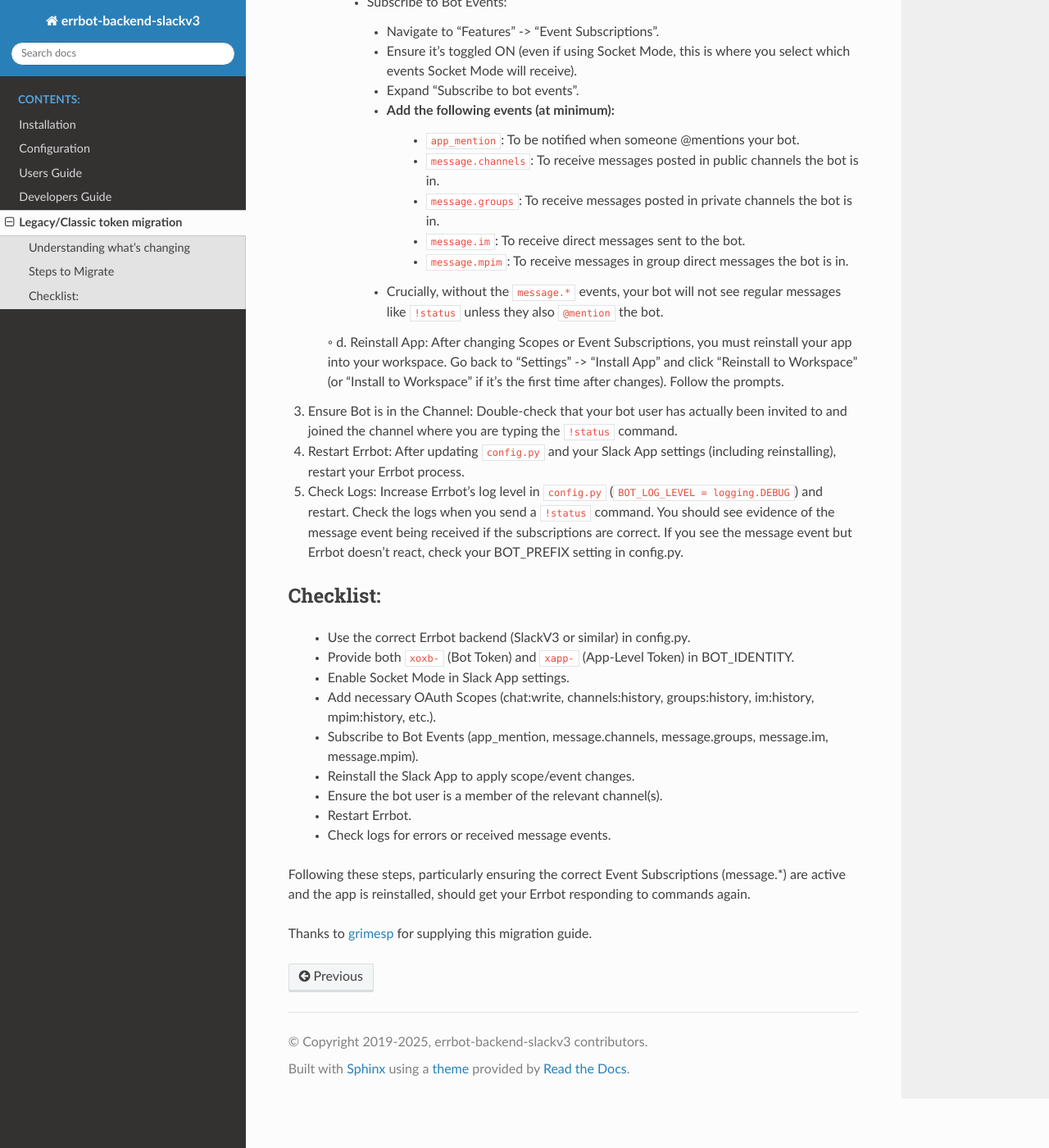
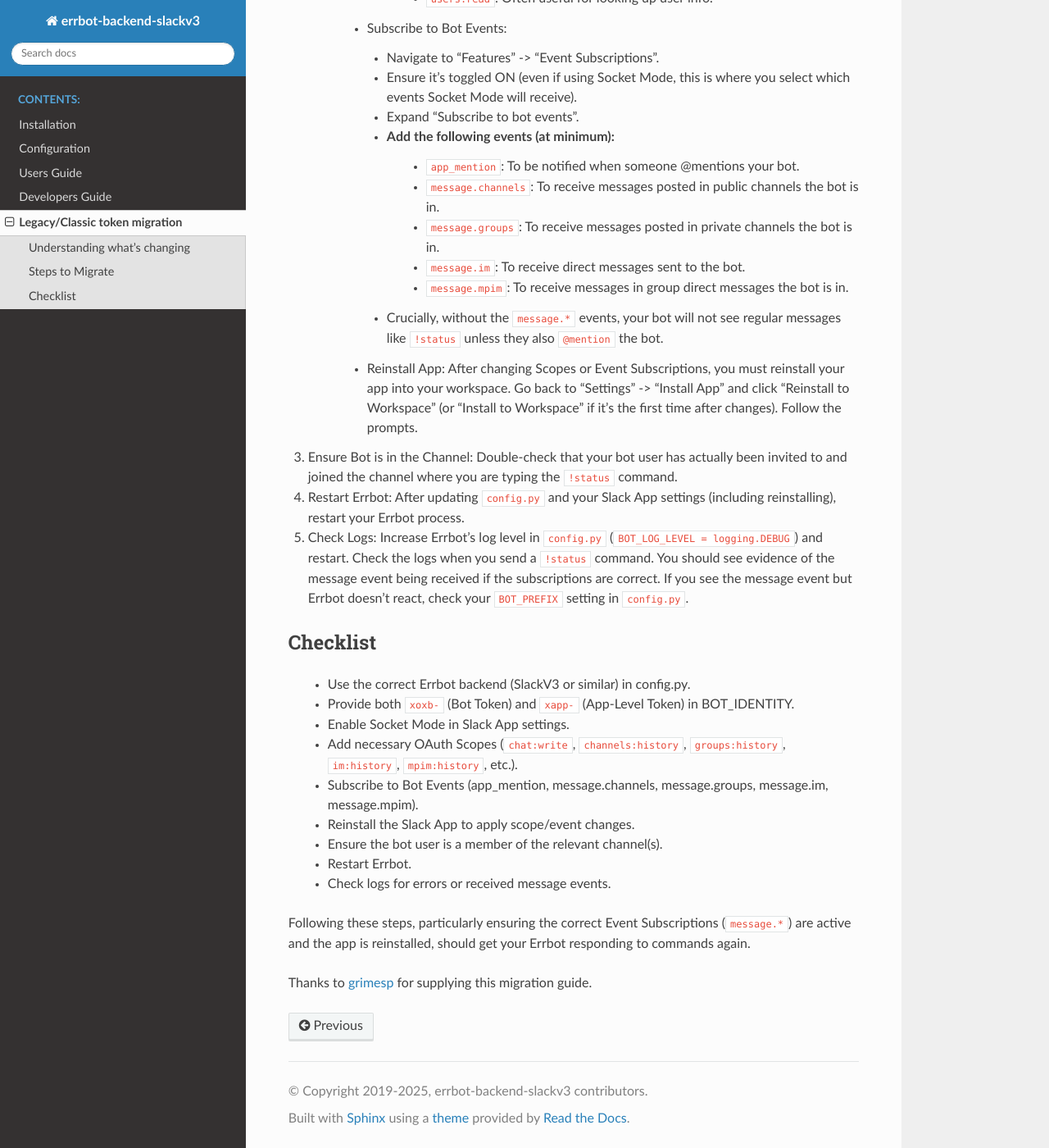
Before and after one commit to errbotio/err-backend-slackv3, a Sphinx documentation site: the page built from docs/legacy_migration.rst, in a window 1280 px wide and 1400 px high, scrolled down 1761 px. Shown: the whole window at 82% size. Built offline with Sphinx 7.4.7 and the Read the Docs theme 3.1.0, drawn with Linux system fonts in a browser that asks for light colours; part of the change alters nothing that is shown; some of the changed text lies outside the part shown.

```diff
--- a/docs/legacy_migration.rst
+++ b/docs/legacy_migration.rst
@@ -1,9 +1,9 @@
 Legacy/Classic token migration
 ========================================================================
 
-Slack annonced the `deprecation of legacy bot access <https://api.slack.com/changelog/2024-09-legacy-custom-bots-classic-apps-deprecation>`_  beginning 31st March 2025.  For needing guidance to get their Errbot configuration migrated, here are is the produced used by a community member:
+Slack annonced the `deprecation of legacy bot access <https://api.slack.com/changelog/2024-09-legacy-custom-bots-classic-apps-deprecation>`_  beginning 31st March 2025.  For people needing guidance to get their Errbot configuration migrated, here are is the procedure supplied by a community member.
 
-When migrating from the legacy Slack RTM API to the Events API or Socket Mode, which Errbot's SlackV3 backend uses, the core problem is that the way the bot receives messages has fundamentally changed.
+When migrating from the legacy Slack RTM API to the Events API or Socket Mode, which Errbot's SlackV3 backend supports all three, the core problem is that the way the bot receives messages has fundamentally changed.
 
 Understanding what's changing
 ------------------------------------------------------------------------
@@ -24,7 +24,7 @@ Steps to Migrate
     - In ``config.py`` make sure the correct backend is used.
     ::
 
-    BACKEND = 'SlackV3' # Or check errbot --list-backends for the exact name
+      BACKEND = 'SlackV3' # Or check errbot --list-backends for the exact name
 
     - Configure tokens, the Bot Token (``xoxb-...``).  If using Socket Mode, an App-Level Token is required (``xapp-...``).
     ::
@@ -35,7 +35,7 @@ Steps to Migrate
           'app_token': 'xapp-YOUR-APP-LEVEL-TOKEN-HERE', # Needed for Socket Mode
       }
 
-2. Configure the Slack App (api.slack.com):
+2. Configure the Slack App (api.slack.com)
     - Go to the App's settings page on api.slack.com.
       a. Enable Socket Mode:
         - Navigate to "Settings" -> "Socket Mode".
@@ -62,24 +62,27 @@ Steps to Migrate
             - ``message.im``: To receive direct messages sent to the bot.
             - ``message.mpim``: To receive messages in group direct messages the bot is in.
         - Crucially, without the ``message.*`` events, your bot will not see regular messages like ``!status`` unless they also ``@mention`` the bot.
-    ◦ d. Reinstall App: After changing Scopes or Event Subscriptions, you must reinstall your app into your workspace. Go back to "Settings" -> "Install App" and click "Reinstall to Workspace" (or "Install to Workspace" if it's the first time after changes). Follow the prompts.
+      d. Reinstall App: After changing Scopes or Event Subscriptions, you must reinstall your app into your workspace. Go back to "Settings" -> "Install App" and click "Reinstall to Workspace" (or "Install to Workspace" if it's the first time after changes). Follow the prompts.
+
 3. Ensure Bot is in the Channel: Double-check that your bot user has actually been invited to and joined the channel where you are typing the ``!status`` command.
+
 4. Restart Errbot: After updating ``config.py`` and your Slack App settings (including reinstalling), restart your Errbot process.
-5. Check Logs: Increase Errbot's log level in ``config.py`` (``BOT_LOG_LEVEL = logging.DEBUG``) and restart. Check the logs when you send a ``!status`` command. You should see evidence of the message event being received if the subscriptions are correct. If you see the message event but Errbot doesn't react, check your BOT_PREFIX setting in config.py.
 
-Checklist:
+5. Check Logs: Increase Errbot's log level in ``config.py`` (``BOT_LOG_LEVEL = logging.DEBUG``) and restart. Check the logs when you send a ``!status`` command. You should see evidence of the message event being received if the subscriptions are correct. If you see the message event but Errbot doesn't react, check your ``BOT_PREFIX`` setting in ``config.py``.
+
+Checklist
 ------------------------------------------------------------------------
 
     - Use the correct Errbot backend (SlackV3 or similar) in config.py.
     - Provide both ``xoxb-`` (Bot Token) and ``xapp-`` (App-Level Token) in BOT_IDENTITY.
     - Enable Socket Mode in Slack App settings.
-    - Add necessary OAuth Scopes (chat:write, channels:history, groups:history, im:history, mpim:history, etc.).
+    - Add necessary OAuth Scopes (``chat:write``, ``channels:history``, ``groups:history``, ``im:history``, ``mpim:history``, etc.).
     - Subscribe to Bot Events (app_mention, message.channels, message.groups, message.im, message.mpim).
     - Reinstall the Slack App to apply scope/event changes.
     - Ensure the bot user is a member of the relevant channel(s).
     - Restart Errbot.
     - Check logs for errors or received message events.
 
-Following these steps, particularly ensuring the correct Event Subscriptions (message.*) are active and the app is reinstalled, should get your Errbot responding to commands again.
+Following these steps, particularly ensuring the correct Event Subscriptions (``message.*``) are active and the app is reinstalled, should get your Errbot responding to commands again.
 
 Thanks to `grimesp <https://github.com/grimesp>`_ for supplying this migration guide.
```
